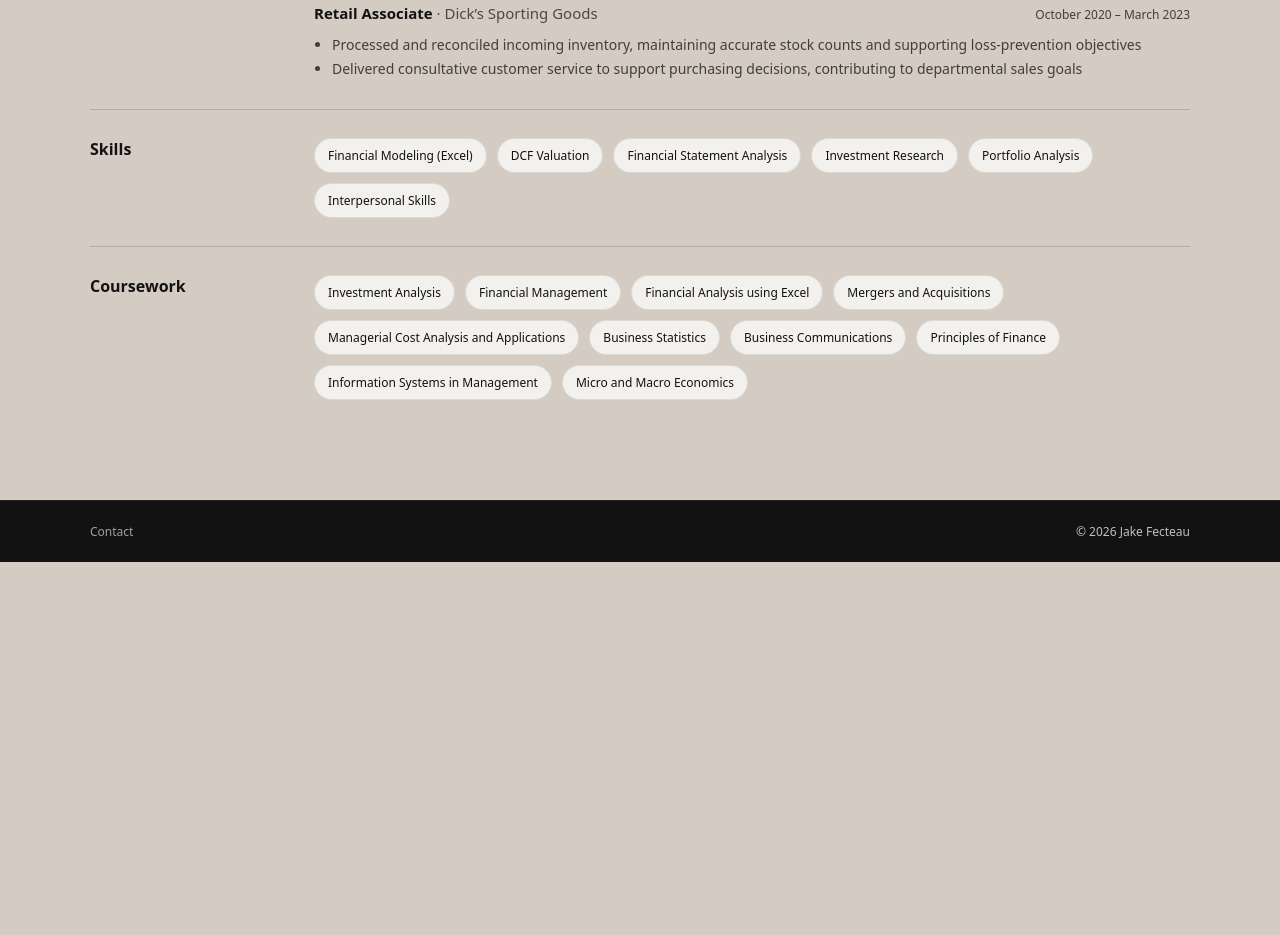
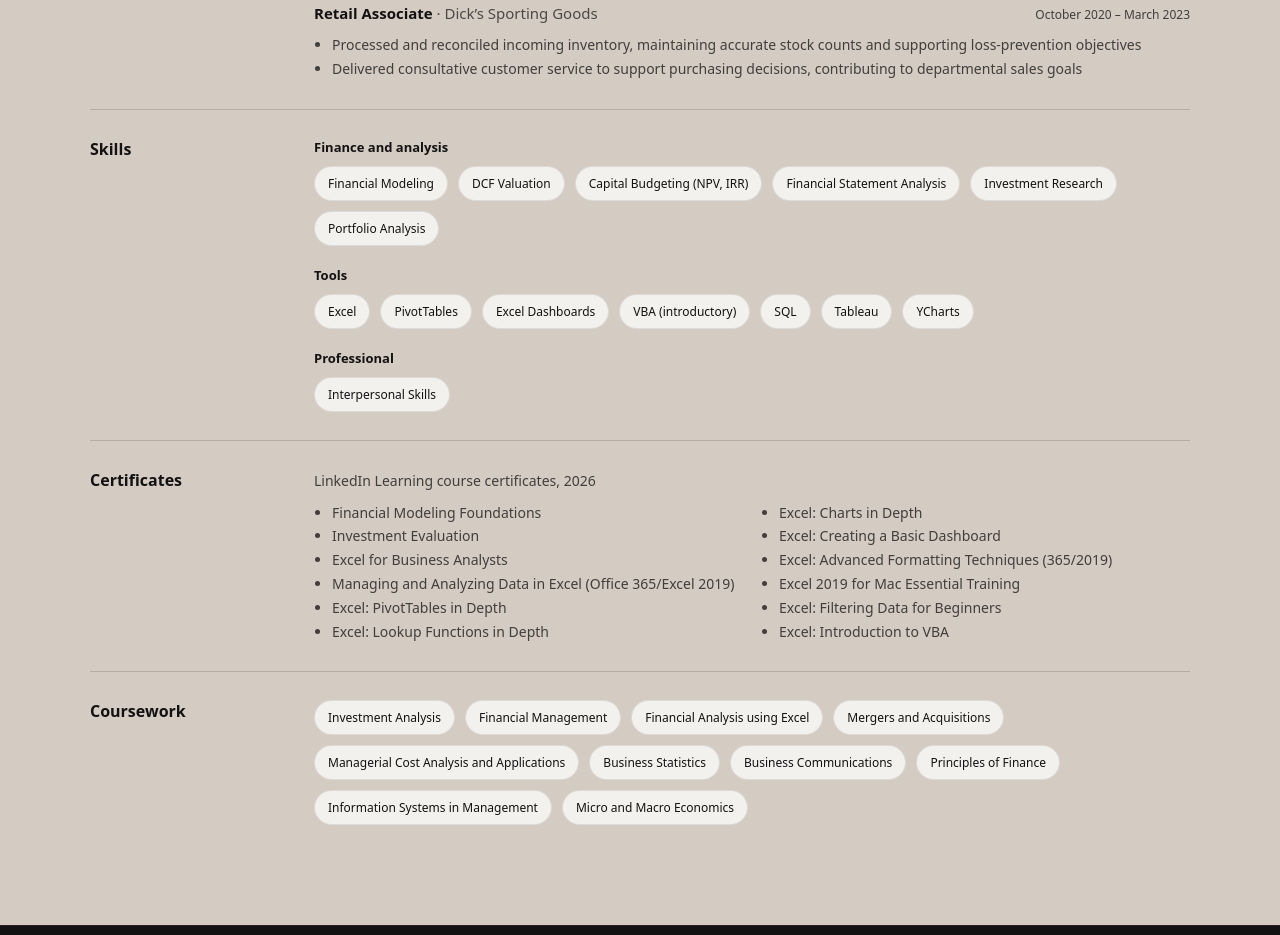
Before and after one commit to jakefecteau/Website, a plain HTML site: page resume/index.html in a window 1280 px wide. Shown: the part 1136-2071 px from the top of the page. Before the commit the page ends 1698 px from the top, so only its background shows below. Drawn offline with Linux system fonts and the light colour scheme.

Commit message:
Add skills, certificates, LinkedIn button, tab icon and link preview text
Co-Authored-By: Claude Sonnet 5.5 <noreply@anthropic.com>
Claude-Session: https://claude.ai/code/session_01RthEjHiFT2oDLWEyKq94hF

```diff
--- a/resume/index.html
+++ b/resume/index.html
@@ -5,6 +5,10 @@
   <meta name="viewport" content="width=device-width,initial-scale=1" />
   <title>Resume — Jake Fecteau</title>
   <meta name="description" content="Education, experience, and skills of Jake Fecteau, a finance student at Stony Brook University." />
+  <meta property="og:type" content="website" />
+  <meta property="og:title" content="Resume — Jake Fecteau" />
+  <meta property="og:description" content="Education, experience, and skills of Jake Fecteau, a finance student at Stony Brook University." />
+  <link rel="icon" href="/favicon.svg" type="image/svg+xml" />
   <link rel="stylesheet" href="/styles.css" />
 </head>
 
@@ -102,7 +106,33 @@
     <section class="resume-section">
       <h2>Skills</h2>
       <div>
-        <ul class="chips"><li>Financial Modeling (Excel)</li><li>DCF Valuation</li><li>Financial Statement Analysis</li><li>Investment Research</li><li>Portfolio Analysis</li><li>Interpersonal Skills</li></ul>
+        <h3 class="chip-title">Finance and analysis</h3>
+        <ul class="chips"><li>Financial Modeling</li><li>DCF Valuation</li><li>Capital Budgeting (NPV, IRR)</li><li>Financial Statement Analysis</li><li>Investment Research</li><li>Portfolio Analysis</li></ul>
+        <h3 class="chip-title">Tools</h3>
+        <ul class="chips"><li>Excel</li><li>PivotTables</li><li>Excel Dashboards</li><li>VBA (introductory)</li><li>SQL</li><li>Tableau</li><li>YCharts</li></ul>
+        <h3 class="chip-title">Professional</h3>
+        <ul class="chips"><li>Interpersonal Skills</li></ul>
+      </div>
+    </section>
+
+    <section class="resume-section">
+      <h2>Certificates</h2>
+      <div class="entry">
+        <p class="cert-note">LinkedIn Learning course certificates, 2026</p>
+        <ul class="certs">
+          <li>Financial Modeling Foundations</li>
+          <li>Investment Evaluation</li>
+          <li>Excel for Business Analysts</li>
+          <li>Managing and Analyzing Data in Excel (Office 365/Excel 2019)</li>
+          <li>Excel: PivotTables in Depth</li>
+          <li>Excel: Lookup Functions in Depth</li>
+          <li>Excel: Charts in Depth</li>
+          <li>Excel: Creating a Basic Dashboard</li>
+          <li>Excel: Advanced Formatting Techniques (365/2019)</li>
+          <li>Excel 2019 for Mac Essential Training</li>
+          <li>Excel: Filtering Data for Beginners</li>
+          <li>Excel: Introduction to VBA</li>
+        </ul>
       </div>
     </section>
 
--- a/styles.css
+++ b/styles.css
@@ -227,6 +227,12 @@ body.warm{ background:var(--bg-warm); color:var(--ink); }
 .story .project p:last-child{ margin-bottom:0; }
 
 .project .pill{ margin-top:18px; }
+
+.chip-title{ margin:0 0 10px; font-size:13px; }
+.chips + .chip-title{ margin-top:20px; }
+.entry .cert-note{ margin:0; }
+.entry ul.certs{ columns:2 260px; column-gap:36px; }
+.certs li{ break-inside:avoid; }
 
 .contact-detail{ margin-top:28px; font-size:14px; line-height:1.9; opacity:.75; }
 
```
Also changed, not shown: about/index.html (+4 -0 lines), contact/index.html (+4 -0 lines), index.html (+6 -1 lines), favicon.svg (added).
